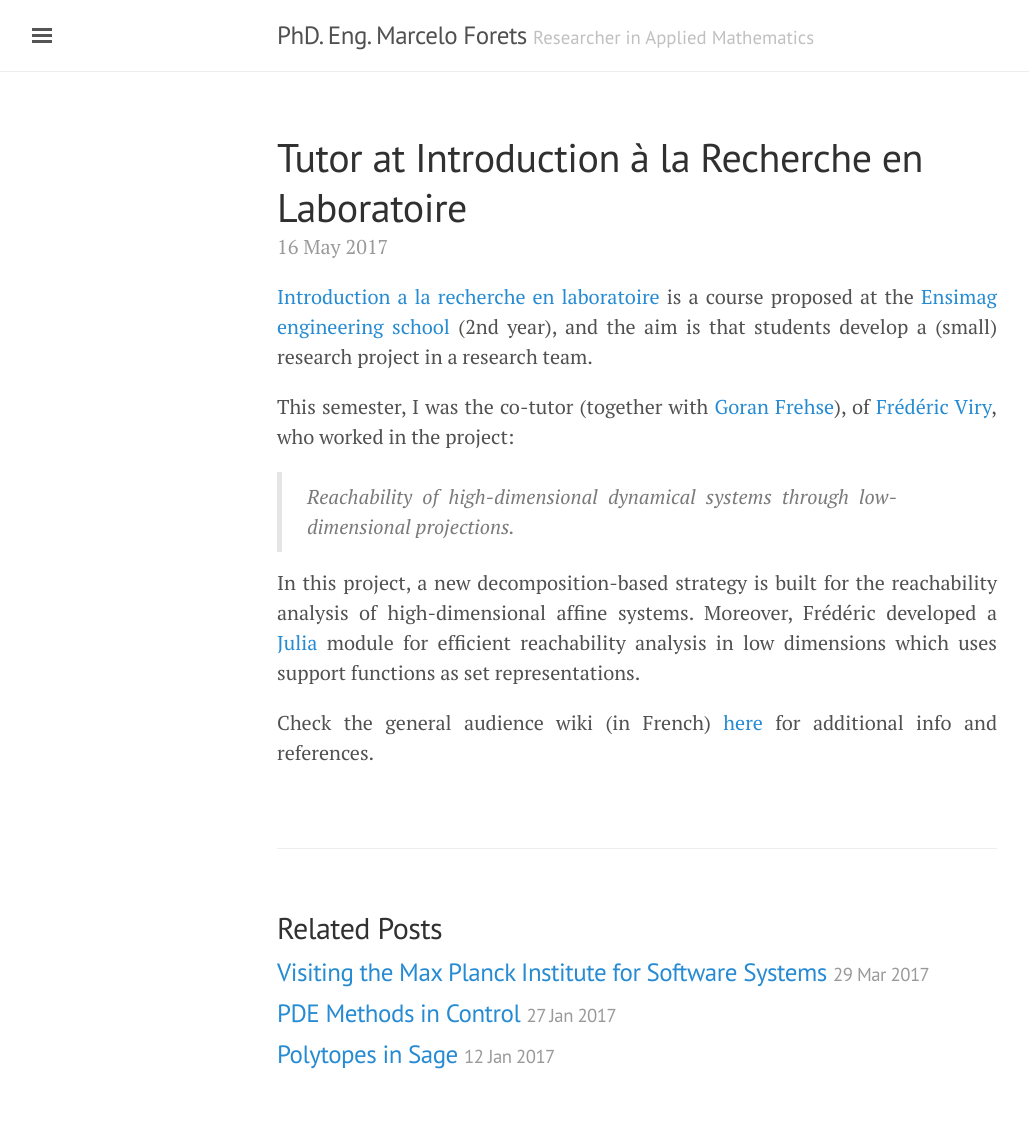
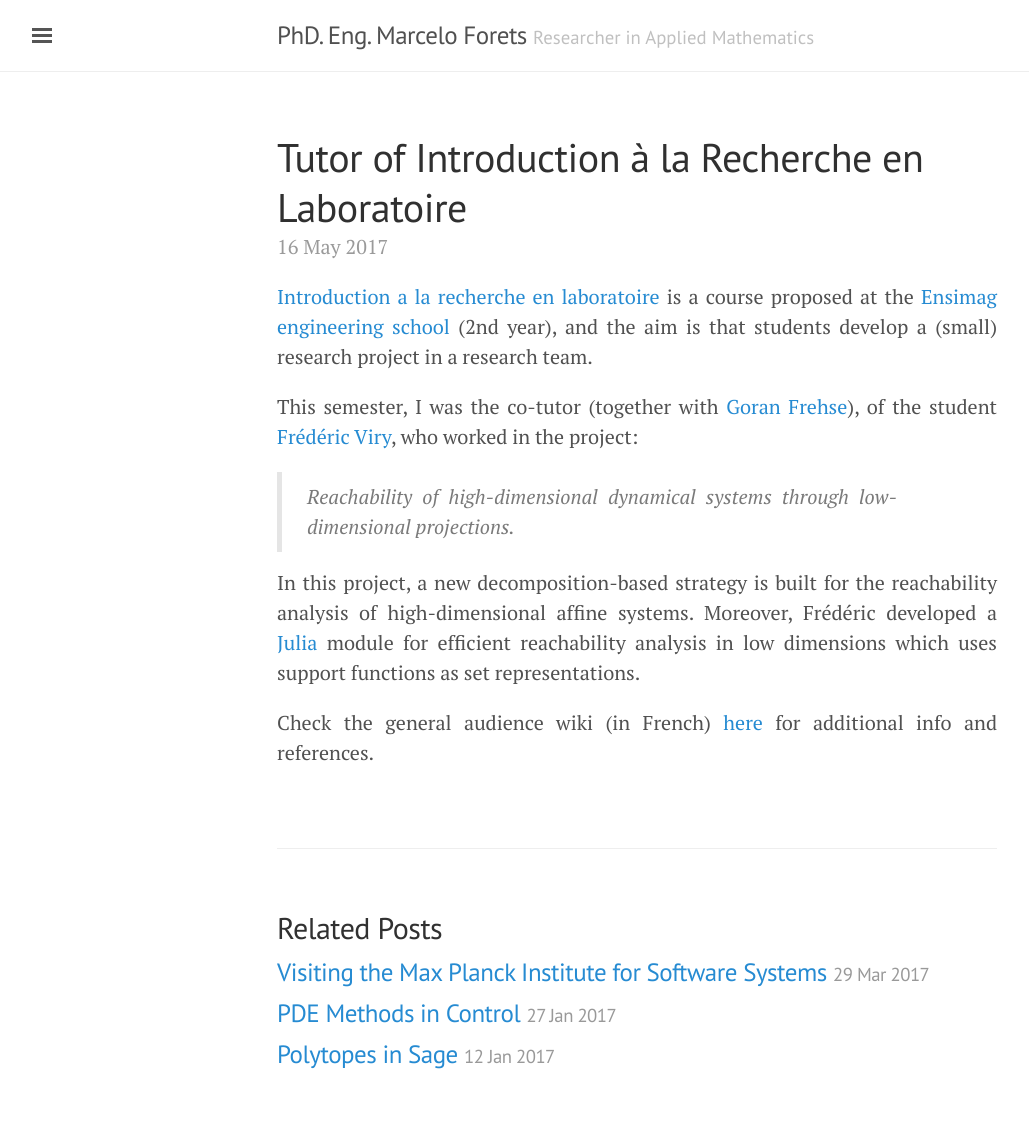
Before and after one commit to mforets/mforets.github.io, a Jekyll site: the page built from _posts/2017-05-18-IRL-fviry.md, in a window 1280 px wide. Shown: the whole page, without its empty margins (3-1032 px from the left). Built offline with Jekyll 4.4.1, drawn with Linux system fonts in a browser that asks for light colours.

```diff
--- a/_posts/2017-05-18-IRL-fviry.md
+++ b/_posts/2017-05-18-IRL-fviry.md
@@ -1,6 +1,6 @@
 ---
 layout: post
-title:  "Tutor at Introduction à la Recherche en Laboratoire"
+title:  "Tutor of Introduction à la Recherche en Laboratoire"
 date: 2017-05-16
 categories: past_event
 tags:
@@ -8,7 +8,7 @@ tags:
 
 [Introduction a la recherche en laboratoire](https://ensiwiki.ensimag.fr/index.php/Introduction_A_La_Recherche_En_Laboratoire_2A) is a course proposed at the [Ensimag engineering school](http://ensimag.grenoble-inp.fr/) (2nd year), and the aim is that students develop a (small) research project in a research team.
 
-This semester, I was the co-tutor (together with [Goran Frehse](https://sites.google.com/site/frehseg/)), of [Frédéric Viry](https://github.com/viryfrederic/), who worked in the project:
+This semester, I was the co-tutor (together with [Goran Frehse](https://sites.google.com/site/frehseg/)), of the student [Frédéric Viry](https://github.com/viryfrederic/), who worked in the project:
 
 > *Reachability of high-dimensional dynamical systems through low-dimensional projections.*
 
```
Also changed, not shown: pr_publications.md (+1 -1 lines).
